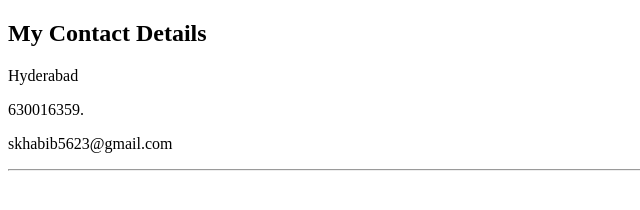
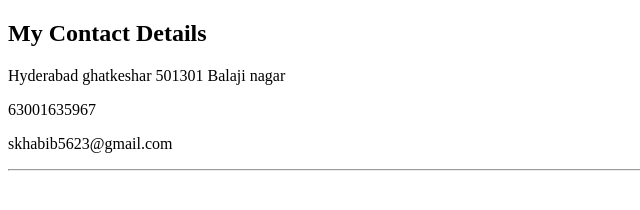
Before and after one commit to Habeeb-web/Capston-project, a plain HTML site: page Contact me.html in a window 1280 px wide. Shown: the whole page, without its empty margins (0-640 px from the left). Drawn offline with Linux system fonts and the light colour scheme.

Commit message:
Update Contact me.html

```diff
--- a/Contact me.html
+++ b/Contact me.html
@@ -5,8 +5,8 @@
 </head>
 <body>
    <h2>My Contact Details</h2>
-   <p>Hyderabad</p>
-   <p>630016359.</p>
+   <p>Hyderabad ghatkeshar 501301 Balaji nagar</p>
+   <p>63001635967</p>
    <p>skhabib5623@gmail.com</p>
    <hr>
 </body>
```
